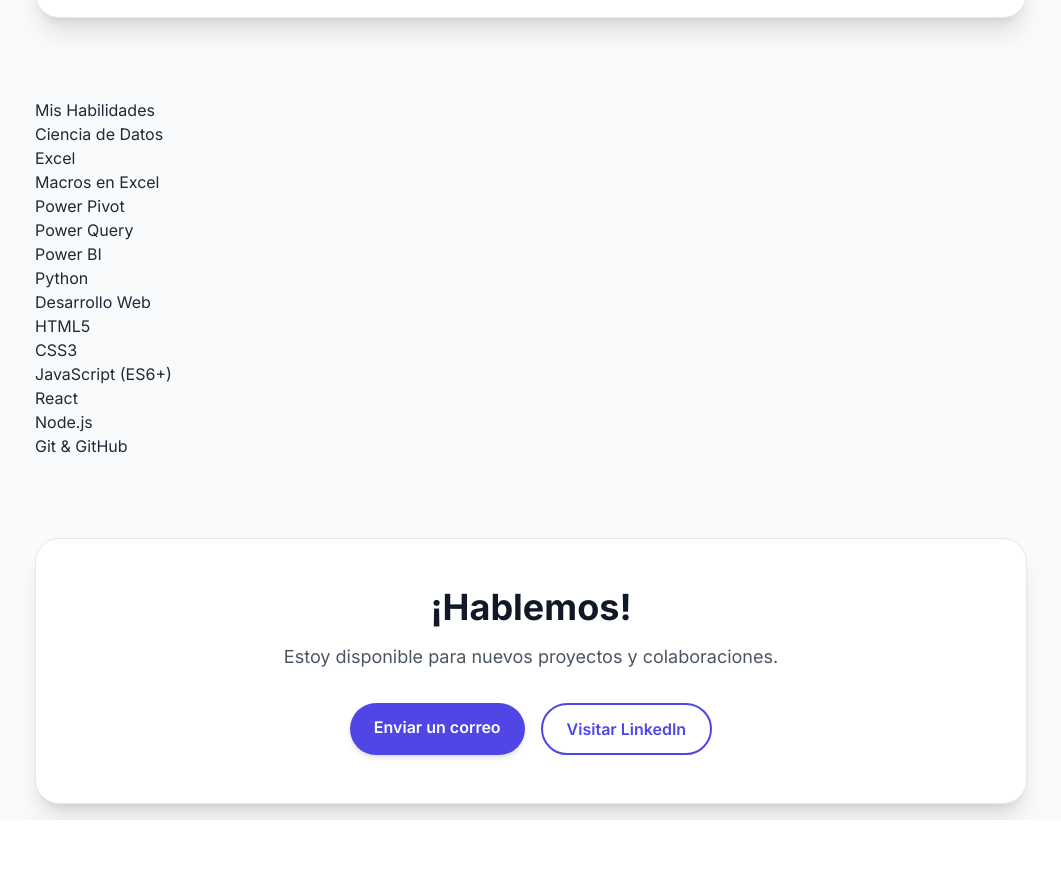
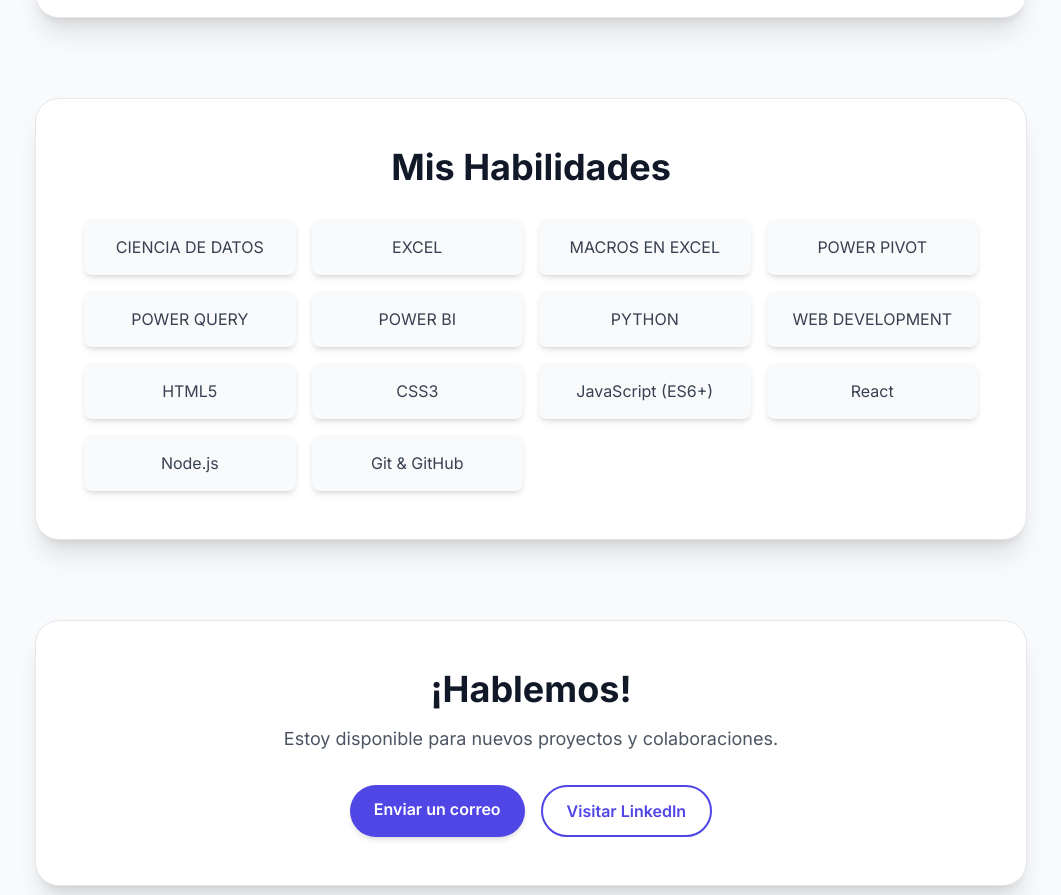
Before and after one commit to maliandri/marianaliandri, a React (Vite) app: page / in a window 1280 px wide. Shown: the part 942-1837 px from the top of the page, without its empty margins (109-1170 px from the left). Before the commit the page ends 1762 px from the top, so only its background shows below. Built offline with nearby package versions, Linux system fonts and the light colour scheme.

Commit message:
marian 1081927

```diff
--- a/src/components/Skills.jsx
+++ b/src/components/Skills.jsx
@@ -1,30 +1,53 @@
-// src/components/Skills.jsx
+import React from 'react';
+import { motion } from 'framer-motion';
 
-import React from 'react';
+// Defines el componente para la sección de habilidades
 function Skills() {
+  const skills = [
+    "CIENCIA DE DATOS",
+    "EXCEL",
+    "MACROS EN EXCEL",
+    "POWER PIVOT",
+    "POWER QUERY",
+    "POWER BI",
+    "PYTHON",
+    "WEB DEVELOPMENT",
+    "HTML5",
+    "CSS3",
+    "JavaScript (ES6+)",
+    "React",
+    "Node.js",
+    "Git & GitHub",
+  ];
+
   return (
-    <section id="skills">
-      <h2>Mis Habilidades</h2>
-      {/* Aquí puedes usar una lista desordenada (<ul>) para tus habilidades */}
-<ul class="skills-list">
-  <li class="skill-item">Ciencia de Datos</li>
-  <li class="skill-item">Excel</li>
-  <li class="skill-item">Macros en Excel</li>
-  <li class="skill-item">Power Pivot</li>
-  <li class="skill-item">Power Query</li>
-  <li class="skill-item">Power BI</li>
-  <li class="skill-item">Python</li>
-  <li class="skill-item">Desarrollo Web</li>
-  <li class="skill-item">HTML5</li>
-  <li class="skill-item">CSS3</li>
-  <li class="skill-item">JavaScript (ES6+)</li>
-  <li class="skill-item">React</li>
-  <li class="skill-item">Node.js</li>
-  <li class="skill-item">Git & GitHub</li>
-</ul>
-      {/* También podrías usar una cuadrícula (grid) con iconos,
-          dependiendo del diseño que prefieras */}
-    </section>
+    <motion.section
+      id="skills"
+      className="p-8 md:p-12 rounded-3xl bg-white dark:bg-gray-800 shadow-xl border border-gray-200 dark:border-gray-700"
+      initial={{ opacity: 0, y: 20 }}
+      whileInView={{ opacity: 1, y: 0 }}
+      viewport={{ once: true }}
+      transition={{ duration: 0.8 }}
+    >
+      <h2 className="text-3xl md:text-4xl font-bold text-center text-gray-900 dark:text-gray-50">
+        Mis Habilidades
+      </h2>
+
+      <div className="mt-8 grid grid-cols-2 sm:grid-cols-3 lg:grid-cols-4 gap-4">
+        {skills.map((skill, index) => (
+          <motion.div
+            key={index}
+            className="p-4 bg-gray-50 dark:bg-gray-700 rounded-lg shadow-md text-center font-medium text-gray-700 dark:text-gray-200 transform hover:scale-105 transition-all duration-300"
+            initial={{ opacity: 0, scale: 0.9 }}
+            whileInView={{ opacity: 1, scale: 1 }}
+            viewport={{ once: true }}
+            transition={{ duration: 0.5, delay: index * 0.1 }}
+          >
+            {skill}
+          </motion.div>
+        ))}
+      </div>
+    </motion.section>
   );
 }
 
```
